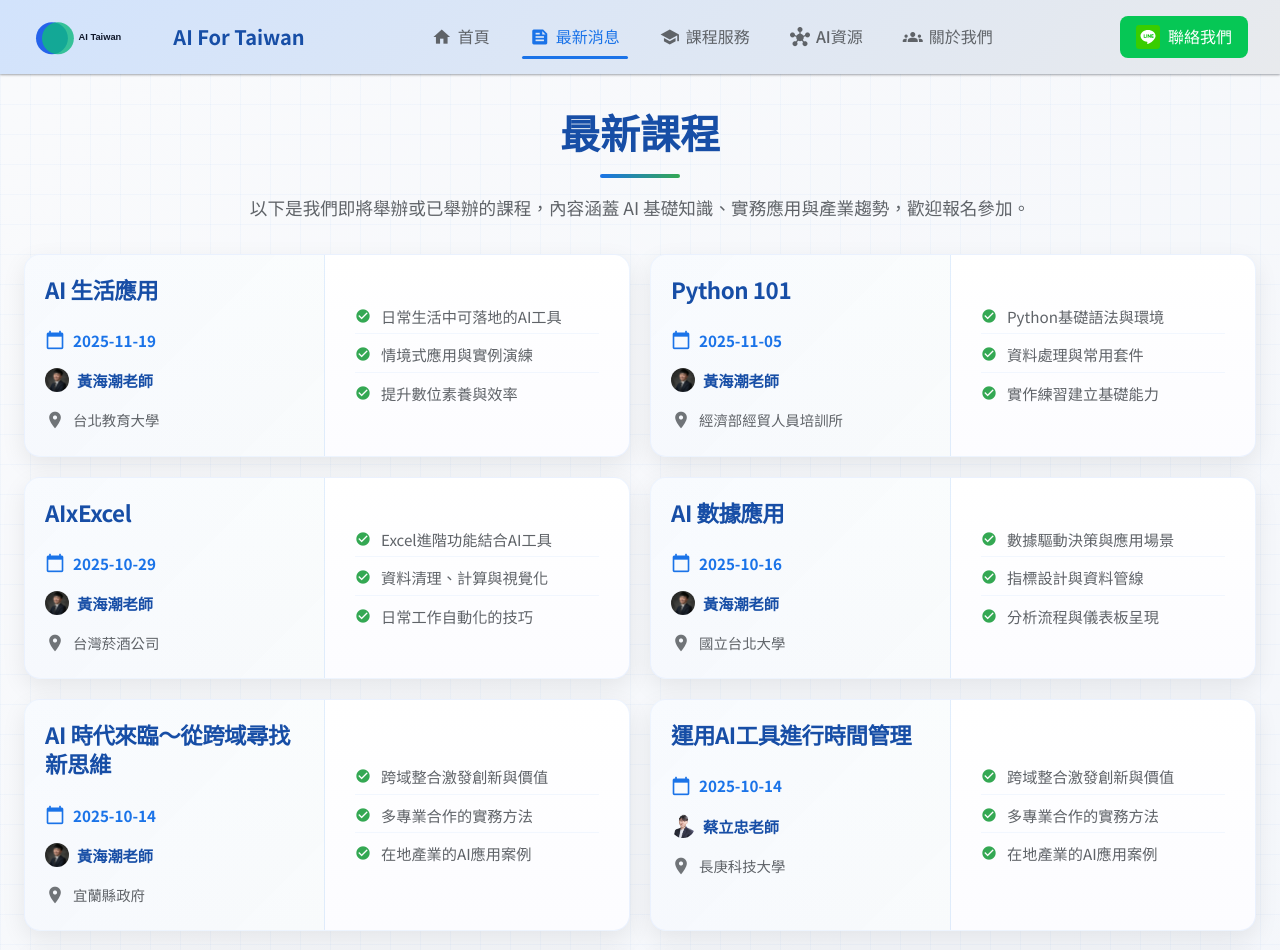
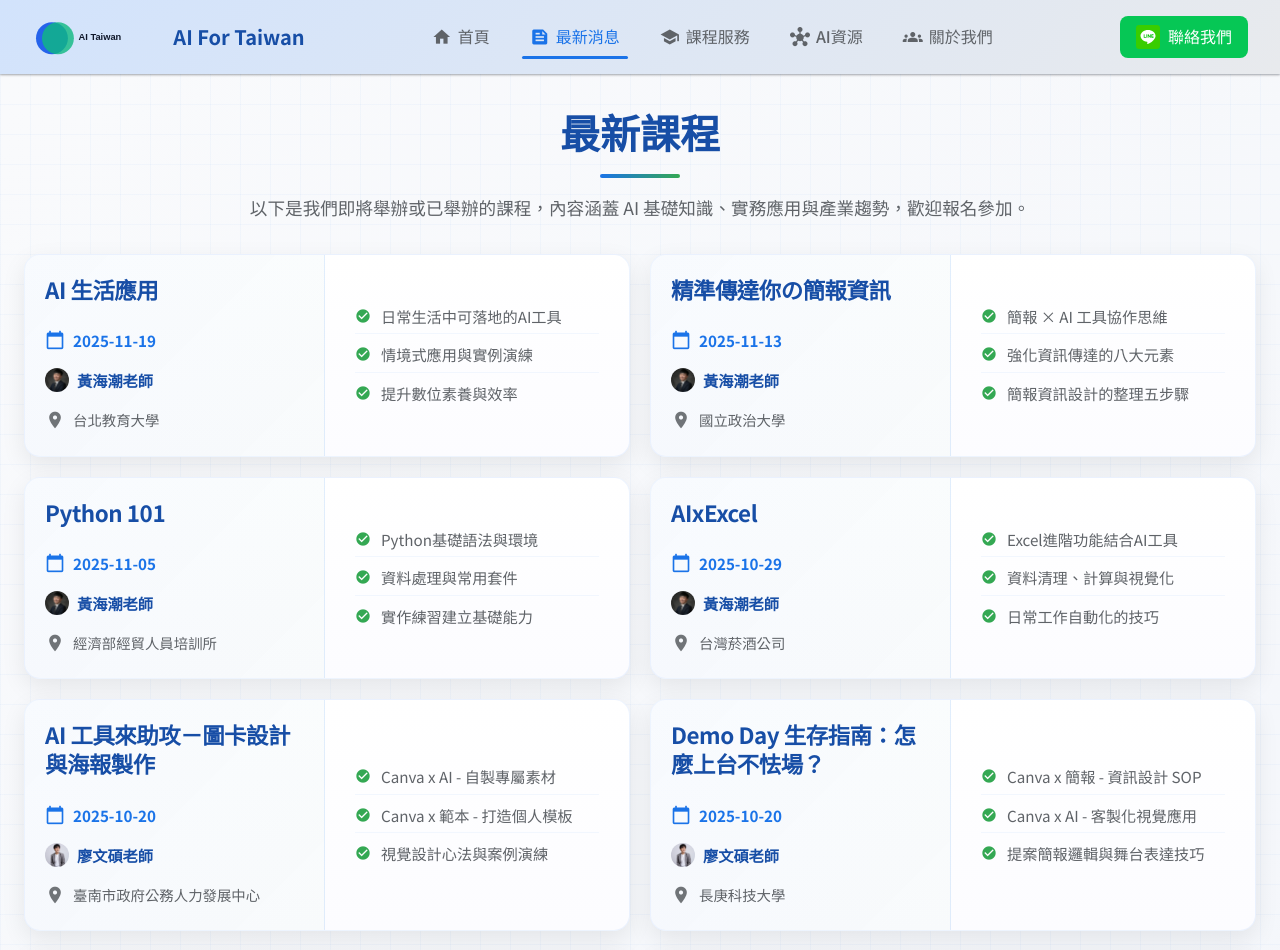
Before and after one commit to lichungtsai611/angular-taipapa, an Angular app: page /news in a window 1280 px wide. Shown: the top 950 px of the page. Built offline with nearby package versions, Linux system fonts and the light colour scheme.

Commit message:
Add new courses and lecturers to News component, including AI tools workshops and presentation skills training. Update lecturer image mappings for better accuracy.

```diff
--- a/src/app/pages/news/news.component.ts
+++ b/src/app/pages/news/news.component.ts
@@ -297,6 +297,28 @@ export class NewsComponent implements OnInit {
       ]
     },
     {
+      title: 'AI 工具來助攻－圖卡設計與海報製作',
+      organization: '臺南市政府公務人力發展中心',
+      date: '2025-10-20',
+      lecturer: '廖文碩老師',
+      description: [
+        'Canva x AI - 自製專屬素材',
+        'Canva x 範本 - 打造個人模板',
+        '視覺設計心法與案例演練',
+     ]
+    },
+    {
+      title: 'Demo Day 生存指南：怎麼上台不怯場？',
+      organization: '長庚科技大學',
+      date: '2025-10-20',
+      lecturer: '廖文碩老師',
+      description: [
+        'Canva x 簡報 - 資訊設計 SOP',
+        'Canva x AI - 客製化視覺應用',
+        '提案簡報邏輯與舞台表達技巧'
+     ]
+    },
+    {
       title: 'Python 101',
       organization: '經濟部經貿人員培訓所',
       date: '2025-11-05',
@@ -305,6 +327,17 @@ export class NewsComponent implements OnInit {
         'Python基礎語法與環境',
         '資料處理與常用套件',
         '實作練習建立基礎能力'
+      ]
+    },
+    {
+      title: '精準傳達你の簡報資訊',
+      organization: '國立政治大學',
+      date: '2025-11-13',
+      lecturer: '黃海潮老師',
+      description: [
+        '簡報 × AI 工具協作思維',
+        '強化資訊傳達的八大元素',
+        '簡報資訊設計的整理五步驟'
       ]
     },
     {
@@ -329,6 +362,14 @@ export class NewsComponent implements OnInit {
       return 'assets/teams/Richard.webp';
     } else if (lecturerName.includes('黃海潮')) {
       return 'assets/teams/Eric.webp';
+    }else if (lecturerName.includes('廖文碩')) {
+      return 'assets/teams/Kevin.webp';
+    }else if (lecturerName.includes('韓諆璋')) {
+      return 'assets/teams/韓諆璋.webp';
+    }else if (lecturerName.includes('吳仁凱')) {
+      return 'assets/teams/KevinWu.webp';
+    }else if (lecturerName.includes('陳建哲')) {
+      return 'assets/teams/Calvin.webp';
     }
     return 'assets/teams/default.webp'; // fallback
   }
```
